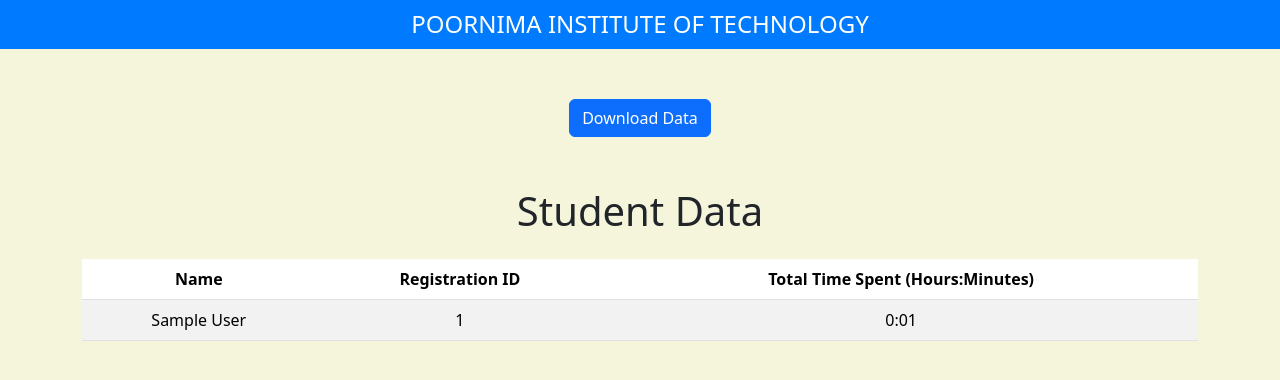
After one commit to vaaditya320/attendance-ledger, a Django app: page /display/ in a window 1280 px wide. The commit adds this page. Shown: the top 380 px of the page. Run offline with Django 5.2, Linux system fonts and the light colour scheme; tables that the repository leaves empty hold one stand-in row (values such as "Sample post").

Commit message:
Stable Version V1

```diff
--- a/attendance/urls.py
+++ b/attendance/urls.py
@@ -26,4 +26,6 @@
     path("sign-in/", sign_in, name="sign-in"),
     path("sign-out/", sign_out, name="sign-out"),
     path("ledger/", ledger, name="ledger"),
+    path("display/", display, name="display"),
+    path('download/', download_data, name='download_data'),
 ]
--- a/main/admin.py
+++ b/main/admin.py
@@ -1,5 +1,6 @@
 
 from django.contrib import admin
-from .models import Student
+from .models import Student, AttendanceRecord
 
 admin.site.register(Student)
+admin.site.register(AttendanceRecord)
--- a/main/models.py
+++ b/main/models.py
@@ -16,7 +16,7 @@
     student = models.ForeignKey(Student, on_delete=models.CASCADE)
     sign_in_time = models.DateTimeField(blank=True, null=True)
     sign_out_time = models.DateTimeField(blank=True, null=True)
-    hours_worked = models.IntegerField(blank=True, null=True)
+    minutes_worked = models.IntegerField(blank=True, null=True)
 
     def __str__(self):
         return f"Student: {self.student.full_name}, Registration ID: {self.student.registration_id}"
--- /dev/null
+++ b/main/templates/main/display.html
@@ -0,0 +1,64 @@
+<!-- display.html -->
+
+{% extends 'main/main.html' %}
+
+{% block title %}Student Data{% endblock %}
+
+{% block content %}
+<div class="container">
+    <!-- Download button -->
+    <form action="{% url 'download_data' %}" method="post" id="downloadForm">
+        {% csrf_token %}
+        <!-- Add hidden input field to store student data as JSON -->
+        <input type="hidden" name="student_data" id="studentData">
+        <button type="button" class="btn btn-primary" onclick="downloadData()">Download Data</button>
+    </form>
+</div>
+
+<h1 class="text-center mt-5 mb-4">Student Data</h1>
+<table class="table table-striped">
+    <thead>
+        <tr>
+            <th>Name</th>
+            <th>Registration ID</th>
+            <th>Total Time Spent (Hours:Minutes)</th>
+        </tr>
+    </thead>
+    <tbody>
+        {% for student in student_data %}
+        <tr>
+            <td>{{ student.name }}</td>
+            <td>{{ student.registration_id }}</td>
+            <td>{{ student.total_hours }}:{{ student.total_minutes | stringformat:"02d" }}</td>
+        </tr>
+        {% endfor %}
+    </tbody>
+</table>
+
+<script>
+    function downloadData() {
+        // Get the student data from the HTML table
+        var studentData = [];
+        var tableRows = document.querySelectorAll('tbody tr');
+        tableRows.forEach(function(row) {
+            var name = row.cells[0].textContent;
+            var registrationId = row.cells[1].textContent;
+            var totalTime = row.cells[2].textContent;
+            var [hours, minutes] = totalTime.split(':');
+            studentData.push({
+                'name': name,
+                'registration_id': registrationId,
+                'total_hours': hours,
+                'total_minutes': minutes
+            });
+        });
+
+        // Convert student data to JSON and set the value of the hidden input field
+        var jsonData = JSON.stringify(studentData);
+        document.getElementById("studentData").value = jsonData;
+
+        // Submit the form
+        document.getElementById("downloadForm").submit();
+    }
+</script>
+{% endblock %}
--- a/main/templates/main/index.html
+++ b/main/templates/main/index.html
@@ -7,7 +7,7 @@
 {% block content %}
 <div class="container">
     <div class="d-flex align-items-center justify-content-center mt-5">
-        <h3 id="Welcome">Welcome to IDEA Lab</h3>
+        <h3 id="Welcome">Welcome to A.I.C.T.E  I.D.E.A Lab</h3>
     </div>
 
     <div class="row mt-5">
@@ -33,7 +33,7 @@
             <a href="admin/" class="btn btn-warning btn-lg btn-block">Admin</a>
         </div>
         <div class="col-md-4 ">
-            <a href="#" class="btn btn-warning btn-lg btn-block">Data</a>
+            <a href="display" class="btn btn-warning btn-lg btn-block">Display</a>
         </div>
 
     </div>
--- a/main/templates/main/ledger.html
+++ b/main/templates/main/ledger.html
@@ -14,7 +14,7 @@
                 <th>Registration ID</th>
                 <th>Sign In Time</th>
                 <th>Sign Out Time</th>
-                <th>Hours Worked</th>
+                <th>Total Minutes</th>
             </tr>
         </thead>
         <tbody>
@@ -24,7 +24,7 @@
                 <td>{{ record.student.registration_id }}</td>
                 <td>{{ record.sign_in_time }}</td>
                 <td>{{ record.sign_out_time }}</td>
-                <td>{{ record.hours_worked }}</td>
+                <td>{{ record.minutes_worked }}</td>
             </tr>
             {% endfor %}
         </tbody>
--- a/main/templates/main/main.html
+++ b/main/templates/main/main.html
@@ -10,7 +10,7 @@
             font-family: Arial, sans-serif;
             margin: 0;
             padding: 0;
-            background-color: #f2f2f2;
+            background-color: beige !important;
         }
 
         nav {
@@ -35,11 +35,6 @@
             max-width: 600px;
             margin: 50px auto;
             text-align: center;
-        }
-
-        .container h2 {
-            color: #007bff;
-            margin-bottom: 20px;
         }
 
 
--- a/main/templates/main/register.html
+++ b/main/templates/main/register.html
@@ -24,7 +24,7 @@
 </div>
 <div class="messages">
     {% if messages %}
-        <div class="alert alert-primary" role="alert">
+        <div class="alert alert-danger" role="alert">
             {% for message in messages %}
                 {{ message }}
             {% endfor %}
--- a/main/views.py
+++ b/main/views.py
@@ -2,8 +2,11 @@
 from django.http import HttpResponse
 from django.contrib import messages
 import time
+import csv
+import json
 from .models import Student,AttendanceRecord
 from django.utils import timezone
+from datetime import timedelta
 
 # Create your views here.
 
@@ -14,13 +17,13 @@
     if request.method == 'POST':
         password = request.POST.get('password')
         if password == 'idea@piet':
-            messages.info(request, "Verified")
-            time.sleep(2)
+
+
             return redirect("register")
         else:
             messages.warning(request, "wrong password")
-            time.sleep(3)
-            return redirect(home)
+
+            return redirect(verify)
 
 
     return render(request, "main/verify.html")
@@ -32,16 +35,11 @@
 
 
         Student.objects.create(full_name=full_name, registration_id=registration_id)
-        messages.info(request, "User registered successfully")
-        time.sleep(5)
+
+
         return redirect("home")
     return render(request, "main/register.html")
 
-# views.py
-
-from django.shortcuts import render, redirect
-from django.utils import timezone
-from .models import Student, AttendanceRecord
 
 def sign_in(request):
     if request.method == 'POST':
@@ -51,42 +49,113 @@
             # Check if the student is already signed in
             if AttendanceRecord.objects.filter(student=student, sign_out_time=None).exists():
                 # If the student is already signed in, redirect with a message
-                return render(request, 'sign_in.html', {'error': 'You are already signed in.'})
+                messages.warning(request, "You are already logged in")
+                return render(request, 'main/sign_in.html', {'error': 'You are already signed in.'})
             else:
                 # Create a new attendance record for sign-in
                 AttendanceRecord.objects.create(student=student, sign_in_time=timezone.now())
                 return redirect('home')
         except Student.DoesNotExist:
-            return render(request, 'sign_in.html', {'error': 'Invalid registration ID.'})
+            messages.warning(request, "User does not exist")
+            return render(request, 'main/sign_in.html', {'error': 'Invalid registration ID.'})
 
     return render(request, 'main/sign_in.html')
+
 
 def sign_out(request):
     if request.method == 'POST':
         registration_id = request.POST.get('registration_id')
         try:
             student = Student.objects.get(registration_id=registration_id)
-            # Check if the student is signed in
             if AttendanceRecord.objects.filter(student=student, sign_out_time=None).exists():
-                # Get the latest attendance record for the student
                 attendance_record = AttendanceRecord.objects.filter(student=student, sign_out_time=None).latest('sign_in_time')
-                # Update the sign-out time
-                attendance_record.sign_out_time = timezone.now()
-                # Calculate the hours worked
                 sign_in_time = attendance_record.sign_in_time
-                sign_out_time = attendance_record.sign_out_time
-                hours_worked = (sign_out_time - sign_in_time).total_seconds() / 3600  # Convert seconds to hours
-                attendance_record.hours_worked = round(hours_worked, 2)  # Round to 2 decimal places
-                attendance_record.save()
-                return redirect('home')
+                sign_out_time = timezone.now()
+                duration = sign_out_time - sign_in_time
+                if duration >= timedelta(minutes=1):  # Ensuring at least one minute of work
+                    # Calculate the minutes worked
+                    minutes_worked = duration.total_seconds() / 60
+                    attendance_record.sign_out_time = sign_out_time
+                    attendance_record.minutes_worked = round(minutes_worked)
+                    attendance_record.save()
+                    return redirect('home')
+                else:
+                    messages.warning(request, "You must work for at least one minute before signing out.")
+                    return render(request, 'main/sign_out.html', {'error': 'You must work for at least one minute before signing out.'})
             else:
-                # If the student is not signed in, redirect with a message
-                return render(request, 'sign_out.html', {'error': 'You are not signed in.'})
+                messages.warning(request, "You are not signed in")
+                return render(request, 'main/sign_out.html', {'error': 'You are not signed in.'})
         except Student.DoesNotExist:
-            return render(request, 'sign_out.html', {'error': 'Invalid registration ID.'})
+            messages.warning(request, "Invalid registration ID")
+            return render(request, 'main/sign_out.html', {'error': 'Invalid registration ID.'})
+    else:
+        return render(request, 'main/sign_out.html')
 
-    return render(request, 'main/sign_out.html')
+def display(request):
+    # Fetch all students from the database
+    students = Student.objects.all()
+
+    # Create a list to store total time spent for each student
+    student_data = []
+
+    # Calculate total time spent for each student
+    for student in students:
+        total_time = timedelta()
+
+        # Fetch attendance records for the student
+        records = AttendanceRecord.objects.filter(student=student)
+
+        # Calculate total time spent by summing up all durations
+        for record in records:
+            # Check if minutes_worked is not None
+            if record.minutes_worked is not None:
+                total_time += timedelta(minutes=int(record.minutes_worked))
+
+        # Convert total time to hours and minutes
+        total_minutes = int(total_time.total_seconds() // 60)
+        total_hours, total_minutes = divmod(total_minutes, 60)  # Get hours and remaining minutes
+
+        # Add student data to the list
+        student_data.append({
+            'name': student.full_name,
+            'registration_id': student.registration_id,
+            'total_hours': total_hours,
+            'total_minutes': total_minutes
+        })
+
+    # Pass student data to the template for rendering
+    return render(request, 'main/display.html', {'student_data': student_data})
+
 
 def ledger(request):
     records = AttendanceRecord.objects.all()
     return render(request, 'main/ledger.html', {'records': records})
+
+def download_data(request):
+    if request.method == 'POST':
+        # Get the student data from the POST request
+        student_data_json = request.POST.get('student_data')
+        student_data = json.loads(student_data_json)
+
+        # Create a CSV file with the student data
+        response = HttpResponse(content_type='text/csv')
+        response['Content-Disposition'] = 'attachment; filename="student_data.csv"'
+
+        # Create a CSV writer
+        csv_writer = csv.writer(response)
+
+        # Write header row
+        csv_writer.writerow(['Name', 'Registration ID', 'Total Time Spent (Hours:Minutes)'])
+
+        # Write student data rows
+        for student in student_data:
+            csv_writer.writerow([
+                student['name'],
+                student['registration_id'],
+                f"{student['total_hours']}:{student['total_minutes']}"
+            ])
+
+        return response
+    else:
+        # If the request method is not POST, render an error page
+        return render(request, 'main/error.html', {'error_message': 'Invalid request method.'})
```
Also changed, not shown: main/templates/main/error.html (+5 -10 lines), main/templates/main/sign_in.html (+9 -0 lines), main/templates/main/sign_out.html (+9 -0 lines), db.sqlite3, main/migrations/0004_rename_hours_worked_attendancerecord_minutes_worked.py (added).
